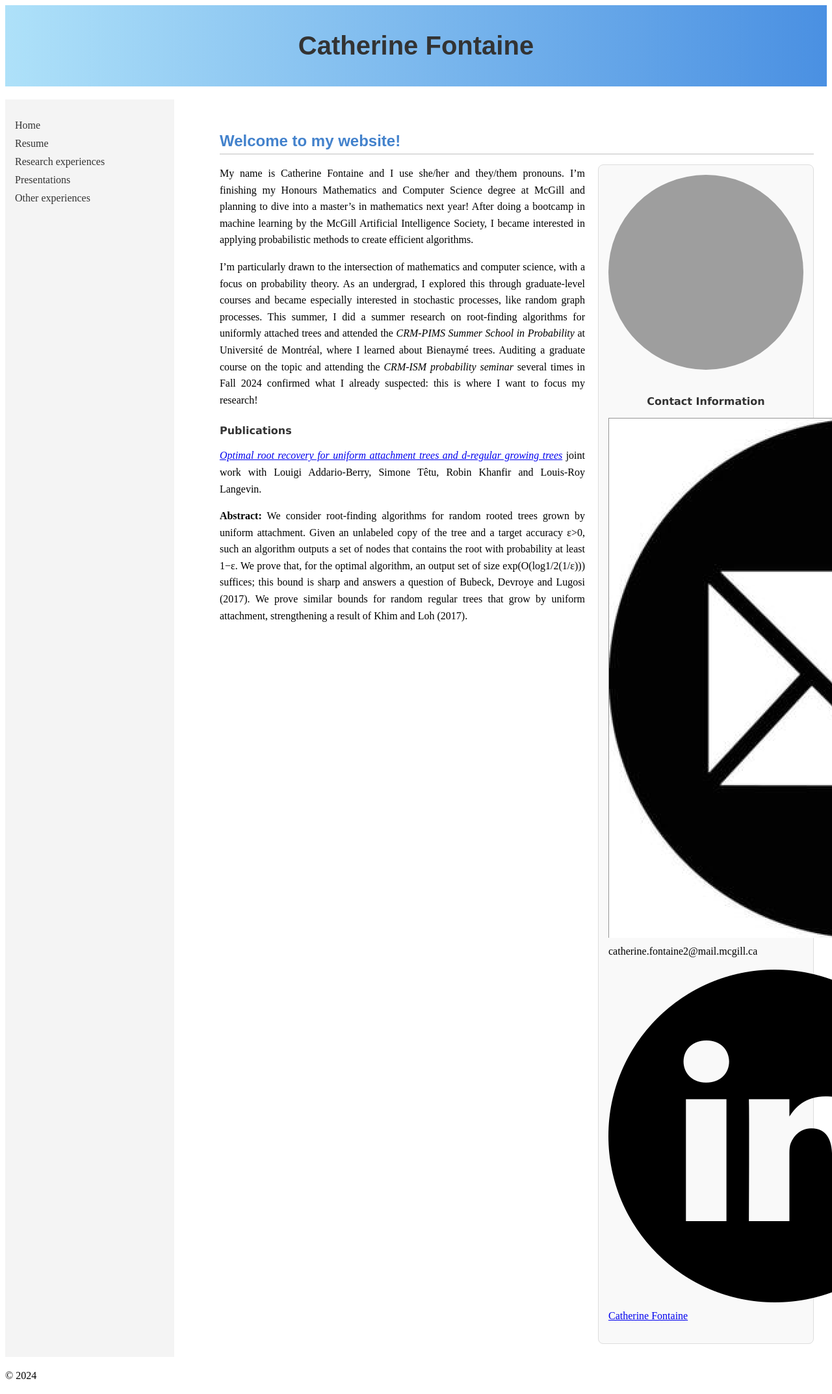
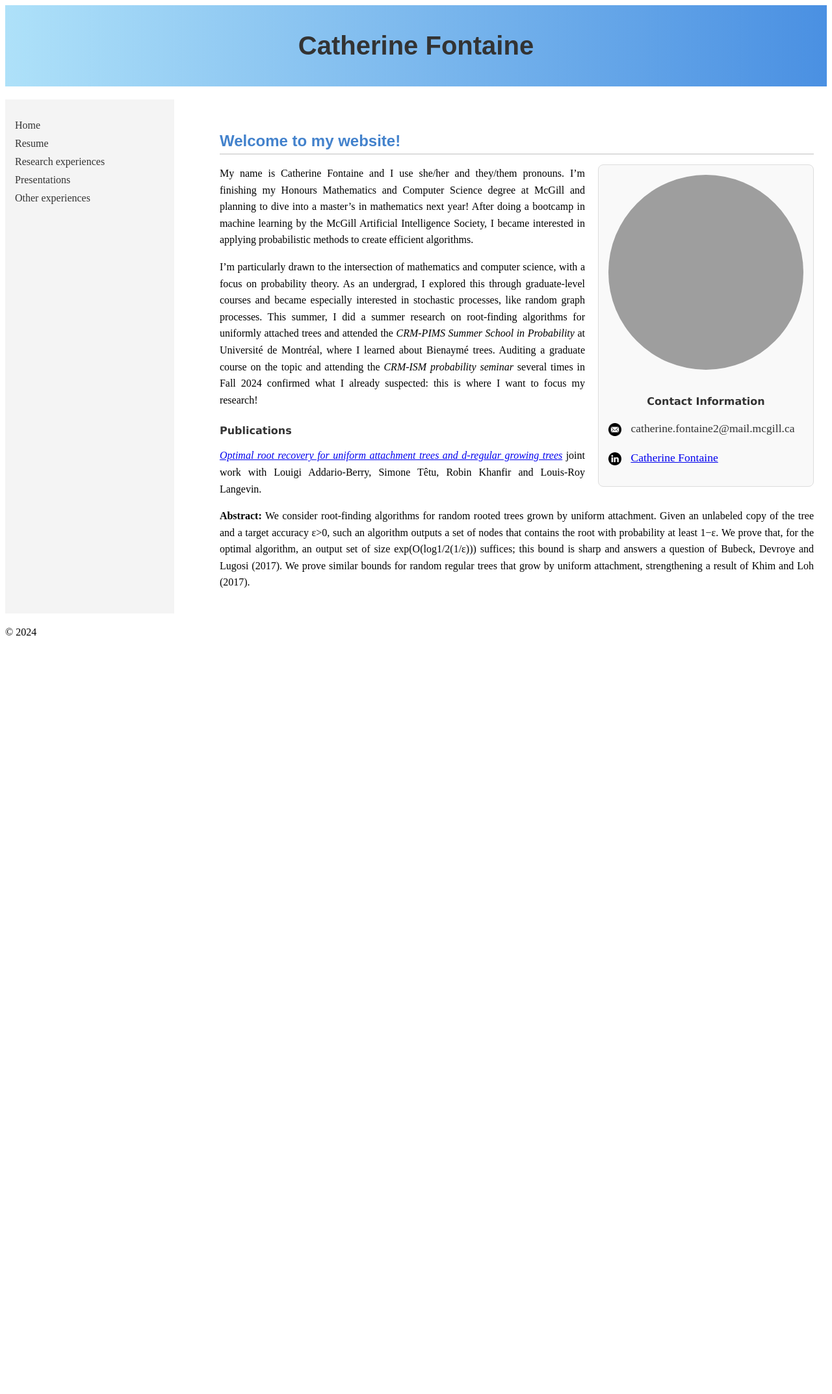
Before and after one commit to CatherineFontaine/CatherineFontaine.github.io, a Jekyll site: the page built from index.md, in a window 1280 px wide. Shown: the whole page at 65% size. Built offline with Jekyll 4.4.1, drawn with Linux system fonts in a browser that asks for light colours; after the commit the page ends 1001 px from its top, so only the background shows below that; grey boxes are pictures that could not be loaded.

Commit message:
Update style.css

```diff
--- a/assets/css/style.css
+++ b/assets/css/style.css
@@ -53,6 +53,19 @@
     border-radius: 50%;
     margin-bottom: 10px;
     object-fit: cover;
+}
+
+.contact-icon {
+    width: 20px; /* Adjust size of the icon */
+    height: 20px; /* Keep the icon square */
+    margin-right: 10px; /* Space between the icon and the text */
+    vertical-align: middle; /* Align icons vertically with the text */
+}
+
+
+.contact-info {
+    font-size: 1.1em; /* Increase font size slightly */
+    color: #333; /* Text color for contrast */
 }
 
 .content::after {
```
